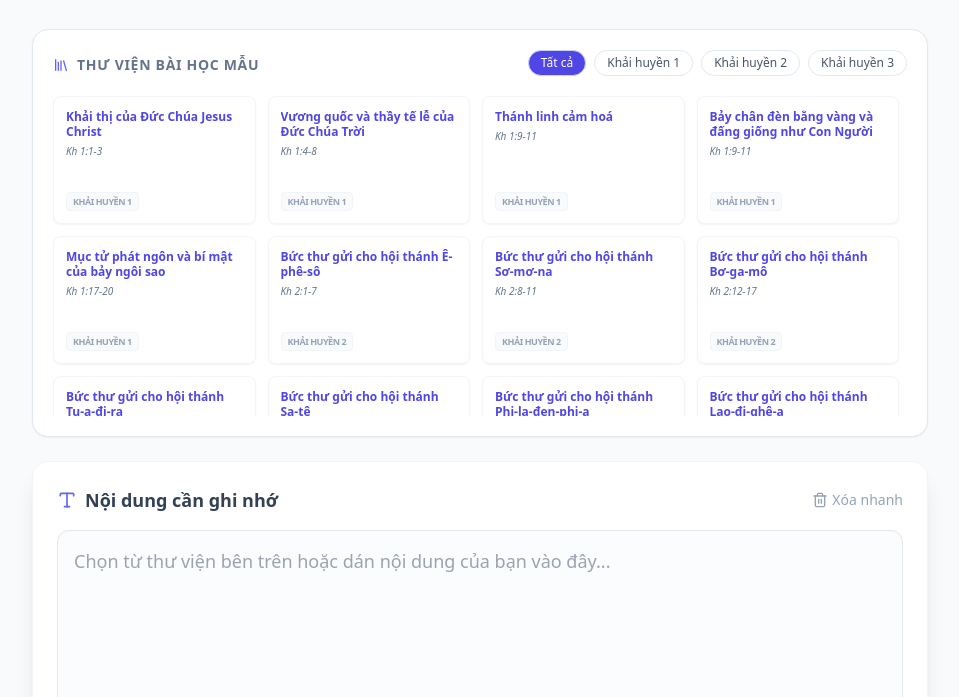
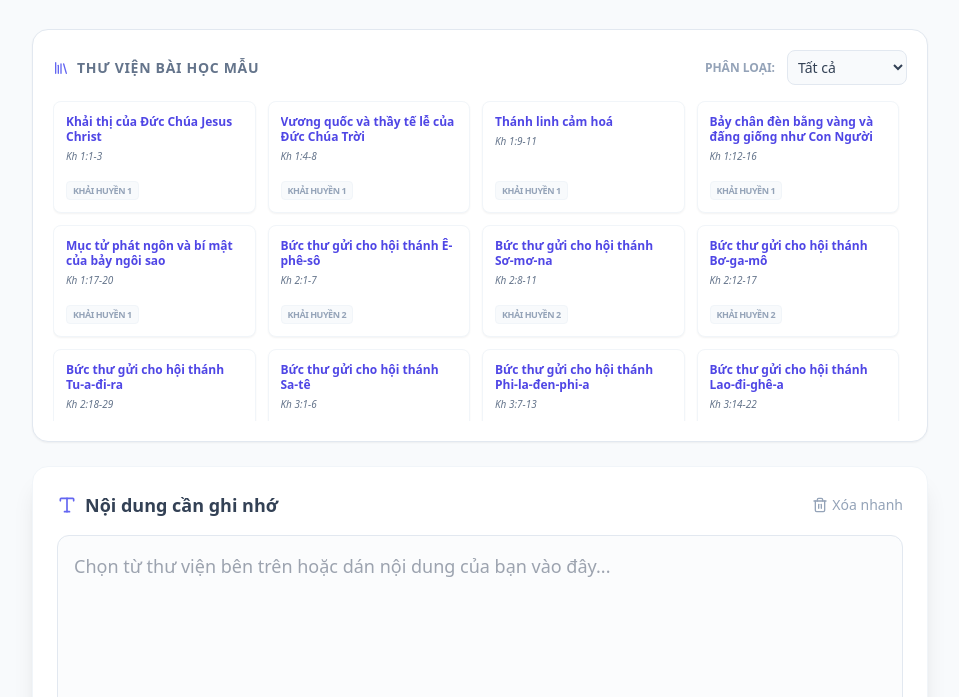
Before and after one commit to nhung8386/tool, a plain HTML site: page memory-master.html in a window 1280 px wide. Shown: the part 103-800 px from the top of the page, without its empty margins (160-1119 px from the left). Drawn offline with nearby package versions, Linux system fonts and the light colour scheme.

Commit message:
Add select

```diff
--- a/memory-master.html
+++ b/memory-master.html
@@ -1,5 +1,6 @@
 <!DOCTYPE html>
 <html lang="vi">
+
 <head>
     <meta charset="UTF-8">
     <meta name="viewport" content="width=device-width, initial-scale=1.0">
@@ -18,27 +19,33 @@
             height: 30px;
             margin-bottom: 5px; */
         }
+
         .word-hidden:hover {
             background-color: #c7d2fe;
         }
+
         .word-visible {
             background-color: transparent;
             color: #1e293b;
         }
+
         /* Tùy chỉnh thanh cuộn */
         .custom-scrollbar::-webkit-scrollbar {
             width: 4px;
             height: 4px;
         }
+
         .custom-scrollbar::-webkit-scrollbar-track {
             background: #f1f1f1;
         }
+
         .custom-scrollbar::-webkit-scrollbar-thumb {
             background: #c7d2fe;
             border-radius: 10px;
         }
     </style>
 </head>
+
 <body class="bg-slate-50 min-h-screen p-4 md:p-8 font-sans text-slate-900">
     <div class="max-w-4xl mx-auto">
         <!-- Header -->
@@ -47,7 +54,8 @@
                 <i data-lucide="book-open" class="w-8 h-8"></i>
                 Memory Master
             </h1>
-            <p class="text-slate-600 mt-2 text-sm md:text-base">Công cụ hỗ trợ học thuộc lòng bằng phương pháp ẩn từ ngẫu nhiên</p>
+            <p class="text-slate-600 mt-2 text-sm md:text-base">Công cụ hỗ trợ học thuộc lòng bằng phương pháp ẩn từ
+                ngẫu nhiên</p>
         </header>
 
         <!-- Input Mode UI -->
@@ -60,17 +68,30 @@
                         Thư viện bài học mẫu
                     </h2>
 
-                    <!-- Lọc theo danh mục -->
-                    <div id="category-filters" class="flex gap-2 overflow-x-auto pb-1 custom-scrollbar">
-                        <button onclick="filterSamples('Tất cả')" class="category-btn active px-3 py-1 text-xs rounded-full border border-indigo-200 bg-indigo-600 text-white transition-all">Tất cả</button>
-                        <button onclick="filterSamples('Khải huyền 1')" class="category-btn px-3 py-1 text-xs rounded-full border border-slate-200 bg-white text-slate-600 hover:border-indigo-300 transition-all">Khải huyền 1</button>
-                        <button onclick="filterSamples('Khải huyền 2')" class="category-btn px-3 py-1 text-xs rounded-full border border-slate-200 bg-white text-slate-600 hover:border-indigo-300 transition-all">Khải huyền 2</button>
-                        <button onclick="filterSamples('Khải huyền 3')" class="category-btn px-3 py-1 text-xs rounded-full border border-slate-200 bg-white text-slate-600 hover:border-indigo-300 transition-all">Khải huyền 3</button>
+
+                    <div class="flex items-center gap-3">
+                        <span class="text-xs font-semibold text-slate-400 whitespace-nowrap">PHÂN LOẠI:</span>
+                        <select onchange="filterSamples(this.value); showDesc(this)"
+                            class="bg-slate-50 border border-slate-200 text-slate-700 text-sm rounded-lg focus:ring-indigo-500 focus:border-indigo-500 block p-1.5 outline-none">
+                            <option value="Tất cả">Tất cả</option>
+                            <option value="Khải huyền 1"
+                                data-desc="Tóm tắt và tổng kết toàn sách KH, Bắt đầu sự kiện KH và bí mật của bảy ngôi sao và bảy chân đèn vàng"
+                                >
+                                Khải huyền 1</option>
+                            <option value="Khải huyền 2" data-desc="Bức thư gửi sứ giả của bảy hội thánh">Khải huyền 2
+                            </option>
+                            <option value="Khải huyền 3" data-desc="Bức thư gửi sứ giả của bảy hội thánh">Khải huyền 3
+                            </option>
+                            <option value="Khải huyền 4" data-desc="Ngai và trật tự linh giới của ĐCT">Khải huyền 4</option>
+                        </select>
+                    </div>
+                    <div id="filter-desc" class="mt-2 text-xs text-slate-500 leading-relaxed max-w-md hidden">
                     </div>
                 </div>
 
                 <!-- Grid hiển thị các thẻ bài mẫu -->
-                <div id="sample-grid" class="grid grid-cols-2 sm:grid-cols-3 md:grid-cols-4 gap-3 max-h-80 overflow-y-auto pr-2 custom-scrollbar">
+                <div id="sample-grid"
+                    class="grid grid-cols-2 sm:grid-cols-3 md:grid-cols-4 gap-3 max-h-80 overflow-y-auto pr-2 custom-scrollbar">
                     <!-- Các nút bài mẫu sẽ được render ở đây -->
                 </div>
             </div>
@@ -81,7 +102,9 @@
                         <i data-lucide="type" class="w-5 h-5 text-indigo-500"></i>
                         Nội dung cần ghi nhớ
                     </label>
-                    <button onclick="clearText()" class="text-slate-400 hover:text-red-500 transition-colors flex items-center gap-1 text-sm font-medium" title="Xóa tất cả">
+                    <button onclick="clearText()"
+                        class="text-slate-400 hover:text-red-500 transition-colors flex items-center gap-1 text-sm font-medium"
+                        title="Xóa tất cả">
                         <i data-lucide="trash-2" class="w-4 h-4"></i> Xóa nhanh
                     </button>
                 </div>
@@ -112,17 +135,21 @@
                         class="w-full h-2 bg-slate-200 rounded-lg appearance-none cursor-pointer accent-indigo-600">
                 </div>
                 <div class="flex items-center justify-end gap-3">
-                    <button onclick="reShuffle()" class="flex items-center gap-2 px-4 py-2 bg-white border border-slate-200 rounded-lg text-slate-600 hover:bg-slate-100 transition-colors shadow-sm">
+                    <button onclick="reShuffle()"
+                        class="flex items-center gap-2 px-4 py-2 bg-white border border-slate-200 rounded-lg text-slate-600 hover:bg-slate-100 transition-colors shadow-sm">
                         <i data-lucide="refresh-cw" class="w-4 h-4"></i> Trộn lại
                     </button>
-                    <button onclick="stopStudy()" class="flex items-center gap-2 px-4 py-2 bg-indigo-50 text-indigo-700 rounded-lg hover:bg-indigo-100 transition-colors">
+                    <button onclick="stopStudy()"
+                        class="flex items-center gap-2 px-4 py-2 bg-indigo-50 text-indigo-700 rounded-lg hover:bg-indigo-100 transition-colors">
                         <i data-lucide="edit-3" class="w-4 h-4"></i> Sửa văn bản
                     </button>
                 </div>
             </div>
             <!-- Content Display -->
-            <div class="p-4 md:p-8 border-l-4 border-indigo-200 bg-white min-h-[350px] rounded-r-xl shadow-inner overflow-hidden">
-                <div id="display-area" class="text-xl md:text-2xl leading-[2.8rem] text-slate-800 break-words whitespace-pre-wrap">
+            <div
+                class="p-4 md:p-8 border-l-4 border-indigo-200 bg-white min-h-[350px] rounded-r-xl shadow-inner overflow-hidden">
+                <div id="display-area"
+                    class="text-xl md:text-2xl leading-[2.8rem] text-slate-800 break-words whitespace-pre-wrap">
                 </div>
             </div>
 
@@ -166,7 +193,7 @@ Phán rằng : “Hãy viết điều con thấy vào một cuốn sách và g
             {
                 title: "Bảy chân đèn bằng vàng và đấng giống như Con Người",
                 category: "Khải huyền 1",
-                description: "Kh 1:9-11",
+                description: "Kh 1:12-16",
                 content: `Tôi quay người lại để xem âm thanh đã phán với tôi, vừa quay lại tôi thấy bảy chân đèn bằng vàng,
 giữa các chân đèn có đấng giống như Con Người mặc áo trải dài qua bàn chân, thắt đai vàng ngang ngực,
 đầu và tóc ngài trắng giống như lông chiên, giống như tuyết, mắt ngài giống như ngọn đuốc, 15 chân ngài như đồng sáng bóng đã được luyện trong lò, giọng nói ngài như tiếng của nhiều dòng nước,
@@ -200,7 +227,7 @@ Ta biết hoạn nạn và sự khốn cùng của con, thực thể con là ng
 Con đừng sợ những khổ nạn sắp phải nhận. Kìa, ma quỷ sẽ ném mấy người trong các con vào ngục để thử nghiệm, các con sẽ phải chịu hoạn nạn trong mười ngày. Con hãy trung thành đến chết, nếu như vậy Ta sẽ ban cho con vương miện của sự sống.
 Người có tai hãy nghe lời thánh linh phán với các hội thánh. Người nào thắng sẽ không phải nhận tai họa của sự chết thứ hai.`
             },
-           {
+            {
                 title: "Bức thư gửi cho hội thánh Bơ-ga-mô",
                 category: "Khải huyền 2",
                 description: "Kh 2:12-17",
@@ -264,8 +291,41 @@ Người nào thắng, Ta sẽ cho ngồi cùng với Ta trên ngai Ta, giống
 Người có tai hãy nghe lời thánh linh phán với các hội thánh.
 `
             },
+            {
+                title: "Hình dạng ngai của Đức Chúa Trời ở linh giới, Hai mươi bốn trưởng lão và linh của bảy ngọn đèn",
+                category: "Khải huyền 4",
+                description: "Kh 4:1-5",
+                content: `Sau việc đó, tôi thấy ở trời có một chiếc cửa mở, tôi nghe thấy tiếng như tiếng kèn ban đầu đã phán với tôi, âm thanh ấy phán với tôi : “Hãy lên đây, Ta sẽ cho con thấy những việc sẽ phải xảy ra sau này”,
+lập tức, tôi được thánh linh cảm hóa, kìa! ngai được bày ra trên trời, trên ngai có một đấng đang ngồi.
+Đấng ngồi trên ngai trông như bích ngọc và hồng ngọc, rồi có cầu vồng bao phủ chung quanh ngai có hình dạng giống như lục bửu thạch,
+rồi chung quanh ngai có hai mươi bốn ngai khác, trên những ngai ấy có hai mươi bốn trưởng lão mặc áo trắng và đầu đội vương miện bằng vàng đang ngồi,
+từ ngai phát ra tia chớp, tiếng phán và tiếng sấm, phía trước ngai có bảy ngọn đèn thắp sáng, là bảy linh của Đức Chúa Trời.
+`
+            },
+            {
+                title: "Biển thủy tinh và bốn sinh vật và mắt",
+                category: "Khải huyền 4",
+                description: "Kh 4:6-11",
+                content: `Trước ngai có biển thủy tinh như pha lê, ở giữa ngai và chung quanh ngai có bốn sinh vật, phía trước và phía sau đầy những mắt,
+Sinh vật thứ nhất giống như sư tử, sinh vật thứ hai giống như bò con, sinh vật thứ ba có gương mặt giống như con người, sinh vật thứ tư giống như đại bàng đang bay.
+Bốn sinh vật, mỗi con có sáu cánh, ở trong và chung quanh đầy những mắt, họ ngày đêm không ngơi nghỉ mà phán rằng, “Thánh thay, Thánh thay, Thánh thay, Chúa là ĐỨC CHÚA TRỜI TOÀN NĂNG, ĐẤNG ĐÃ CÓ, HIỆN CÓ VÀ SẮP ĐẾN”,
+Khi các sinh vật dâng vinh quang, tôn quý, cảm tạ lên đấng hằng sống đời đời ngồi trên ngai, 10hai mươi bốn trưởng lão phủ phục trước đấng ngồi trên ngai, tung vương miện mình trước ngai và thờ lạy đấng hằng sống đời đời rồi phán,
+“Chúa là Đức Chúa Trời của chúng con, ngài xứng đáng được nhận vinh quang, tôn quý và năng lực. Chúa đã tạo dựng nên muôn vật, muôn vật theo ý Chúa mà có và do ngài đã tạo dựng.”
+`
+            },
         ];
 
+        function showDesc(select) {
+            // const desc = select.selectedOptions[0].dataset.desc || ''
+            // const box = document.getElementById('filter-desc')
+
+            // if (desc) {
+            //     box.textContent = desc
+            //     box.classList.remove('hidden')
+            // } else {
+            //     box.classList.add('hidden')
+            // }
+        }
         lucide.createIcons();
 
         let currentText = "";
@@ -290,8 +350,7 @@ Người có tai hãy nghe lời thánh linh phán với các hội thánh.
 
             filtered.forEach(sample => {
                 const btn = document.createElement('button');
-                // Tăng chiều cao lên h-32 để chứa thêm description
-                btn.className = "text-left p-3 border border-slate-100 rounded-lg hover:border-indigo-300 hover:bg-indigo-50 transition-all flex flex-col h-32 group shadow-sm bg-white";
+                btn.className = "text-left p-3 border border-slate-100 rounded-lg hover:border-indigo-300 hover:bg-indigo-50 transition-all flex flex-col h-28 group shadow-sm bg-white";
 
                 btn.innerHTML = `
                     <div class="flex-grow overflow-y-auto custom-scrollbar w-full mb-1">
@@ -372,7 +431,7 @@ Người có tai hãy nghe lời thánh linh phán với các hội thánh.
                     const initiallyHidden = randomVal < difficulty;
 
                     span.className = "inline-block px-1 mx-0.5 rounded cursor-pointer transition-all duration-300 " +
-                                   (initiallyHidden ? "word-hidden" : "word-visible");
+                        (initiallyHidden ? "word-hidden" : "word-visible");
 
                     span.onclick = () => {
                         if (span.classList.contains('word-hidden')) {
@@ -392,4 +451,5 @@ Người có tai hãy nghe lời thánh linh phán với các hội thánh.
         renderSampleGrid();
     </script>
 </body>
+
 </html>
```
